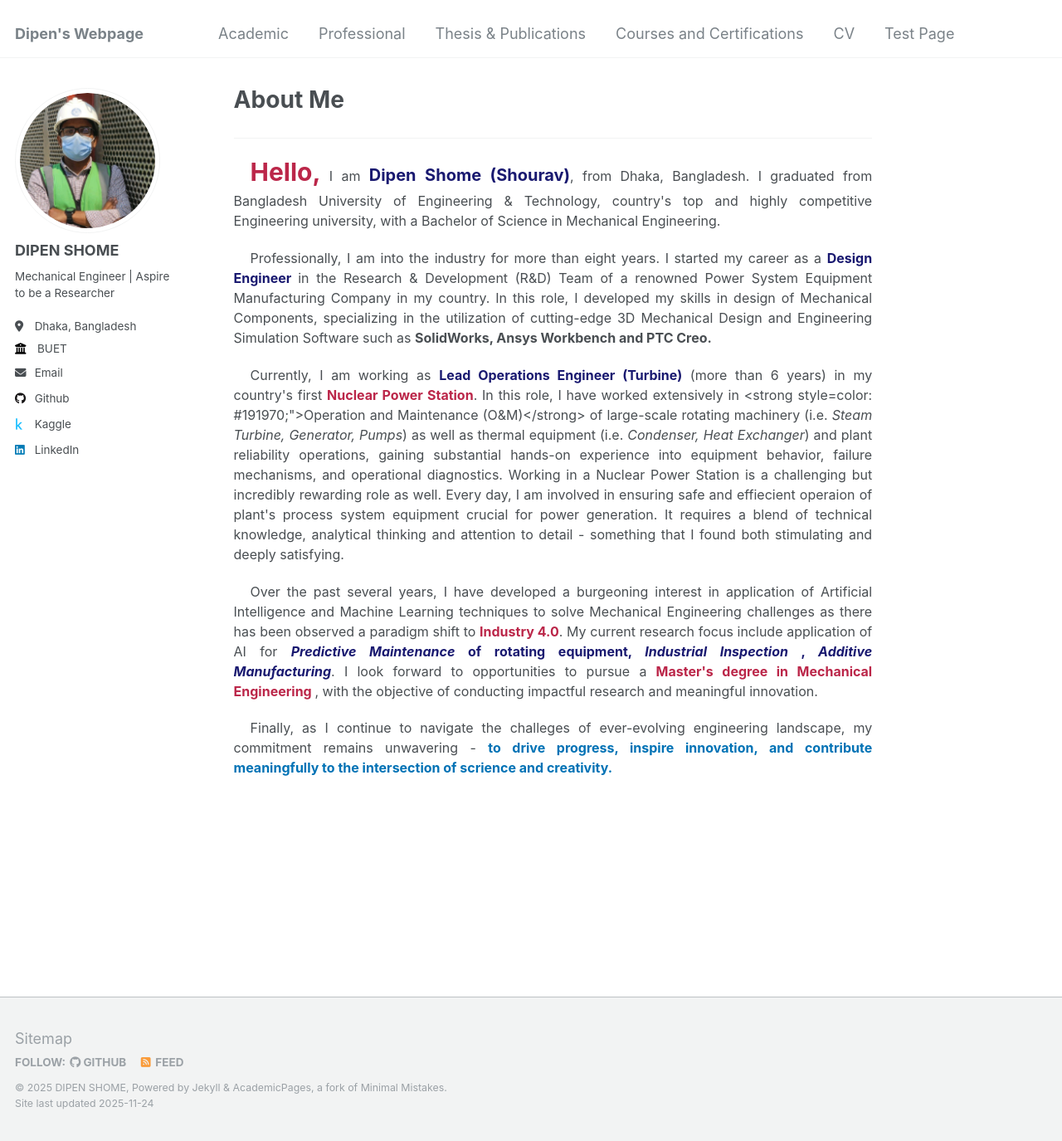
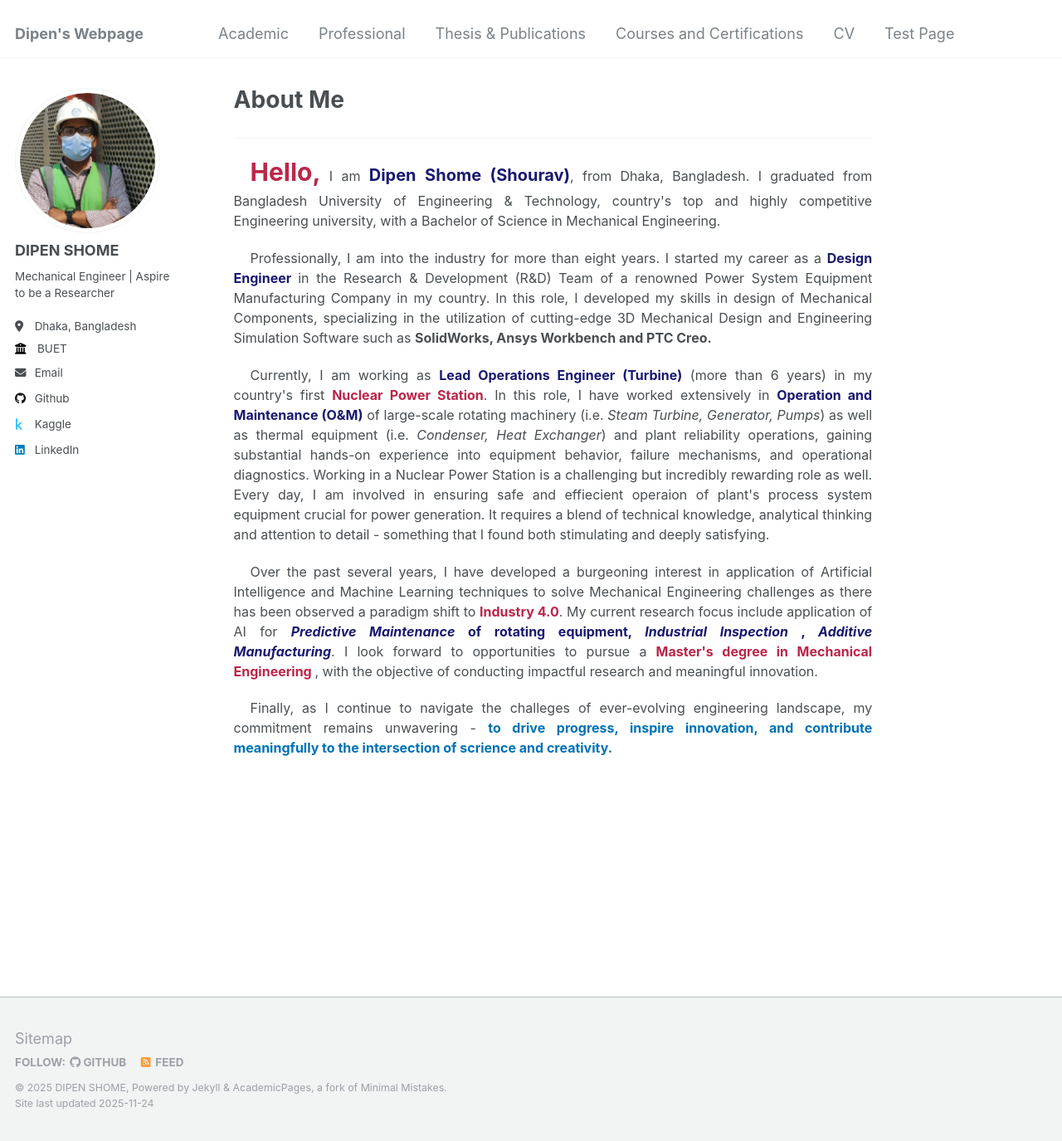
Before and after one commit to dipenshome/dipenshome.github.io, a Jekyll site: the page built from _pages/about.md, in a window 1280 px wide and 1375 px high. Shown: the whole window at 83% size. Built offline with Jekyll 4.4.1, drawn with Linux system fonts in a browser that asks for light colours.

Commit message:
Update about.md

```diff
--- a/_pages/about.md
+++ b/_pages/about.md
@@ -21,7 +21,7 @@ redirect_from:
 <b style="font-size:30px;color:#BB2649;">Hello,</b>
 I am <strong style="font-size:20px;color: #191970;">Dipen Shome (Shourav)</strong>, from Dhaka, Bangladesh. I graduated from Bangladesh University of Engineering & Technology, country's top and highly competitive Engineering university, with a Bachelor of Science in Mechanical Engineering.</p>
 <p style="text-align:justify; text-indent:20px; font-size:16px;">Professionally, I am into the industry for more than eight years. I started my career as a <strong style="color: #191970;">Design Engineer </strong>in the Research & Development (R&D) Team of a renowned Power System Equipment Manufacturing Company in my country. In this role, I developed my skills in design of Mechanical Components, specializing in the utilization of cutting-edge 3D Mechanical Design and Engineering Simulation Software such as <strong>SolidWorks, Ansys Workbench and PTC Creo.</strong></p>
-<p style="text-align:justify; text-indent:20px; font-size:16px;">Currently, I am working as <strong style="color:#191970;">Lead Operations Engineer (Turbine)</strong> (more than 6 years)  in my country's first <strong style="color:#BB2649;">Nuclear Power Station</strong>. In this role, I have worked extensively in <strong style=color: #191970;">Operation and Maintenance (O&M)</strong> of large-scale rotating machinery (i.e. <em>Steam Turbine, Generator, Pumps</em>) as well as thermal equipment (i.e. <em>Condenser, Heat Exchanger</em>) and plant reliability operations, gaining substantial hands-on experience into equipment behavior, failure mechanisms, and operational diagnostics. Working in a Nuclear Power Station is a challenging but incredibly rewarding role as well. Every day, I am involved in ensuring safe and effiecient operaion of plant's process system equipment crucial for power generation. It requires a blend of technical knowledge, analytical thinking and attention to detail - something that I found both stimulating and deeply satisfying.</p>
+<p style="text-align:justify; text-indent:20px; font-size:16px;">Currently, I am working as <strong style="color:#191970;">Lead Operations Engineer (Turbine)</strong> (more than 6 years)  in my country's first <strong style="color:#BB2649;">Nuclear Power Station</strong>. In this role, I have worked extensively in <strong style="color: #191970;">Operation and Maintenance (O&M)</strong> of large-scale rotating machinery (i.e. <em>Steam Turbine, Generator, Pumps</em>) as well as thermal equipment (i.e. <em>Condenser, Heat Exchanger</em>) and plant reliability operations, gaining substantial hands-on experience into equipment behavior, failure mechanisms, and operational diagnostics. Working in a Nuclear Power Station is a challenging but incredibly rewarding role as well. Every day, I am involved in ensuring safe and effiecient operaion of plant's process system equipment crucial for power generation. It requires a blend of technical knowledge, analytical thinking and attention to detail - something that I found both stimulating and deeply satisfying.</p>
 <p style="text-align:justify; text-indent:20px; font-size:16px;">Over the past several years, I have developed a burgeoning interest in application of Artificial Intelligence and Machine Learning techniques to solve Mechanical Engineering challenges as there has been observed a paradigm shift to <strong style="color:#BB2649;">Industry 4.0</strong>. My current research focus include application of AI for <strong style="color:#191970;"><em> Predictive Maintenance </em> of rotating equipment, <em>Industrial Inspection </em>, <em>Additive Manufacturing</em></strong>. I look forward to opportunities to pursue a <strong style="color:#BB2649;">Master's degree in Mechanical Engineering </strong>, with the objective of conducting impactful research and meaningful innovation.</p>
 <p style="text-align:justify; text-indent:20px; font-size:16px;"> Finally, as I continue to navigate the challeges of ever-evolving engineering landscape, my commitment remains unwavering - <strong style="color: #0072B5;">to drive progress, inspire innovation, and contribute meaningfully to the intersection of scrience and creativity.</strong> </p>
 </body>
```
